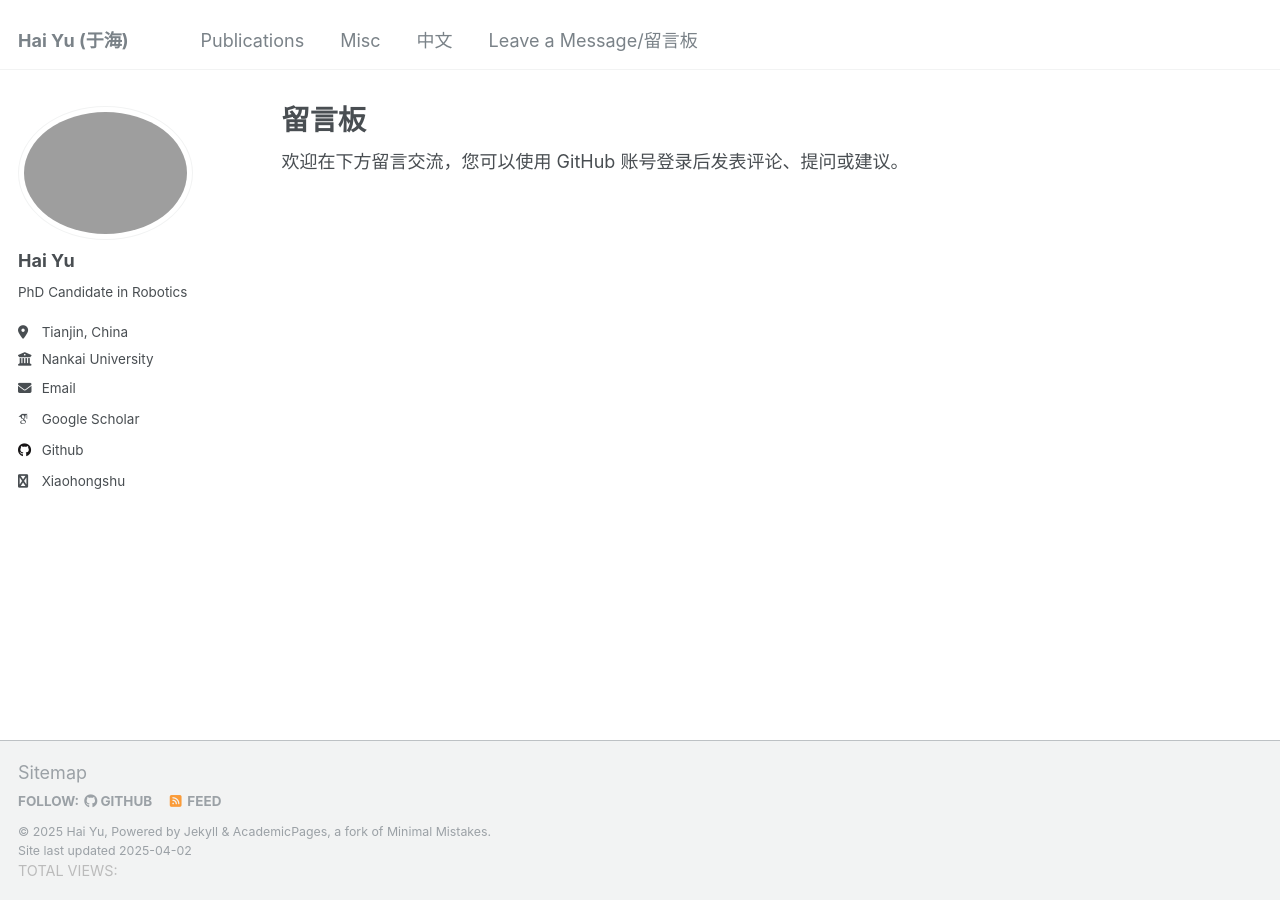
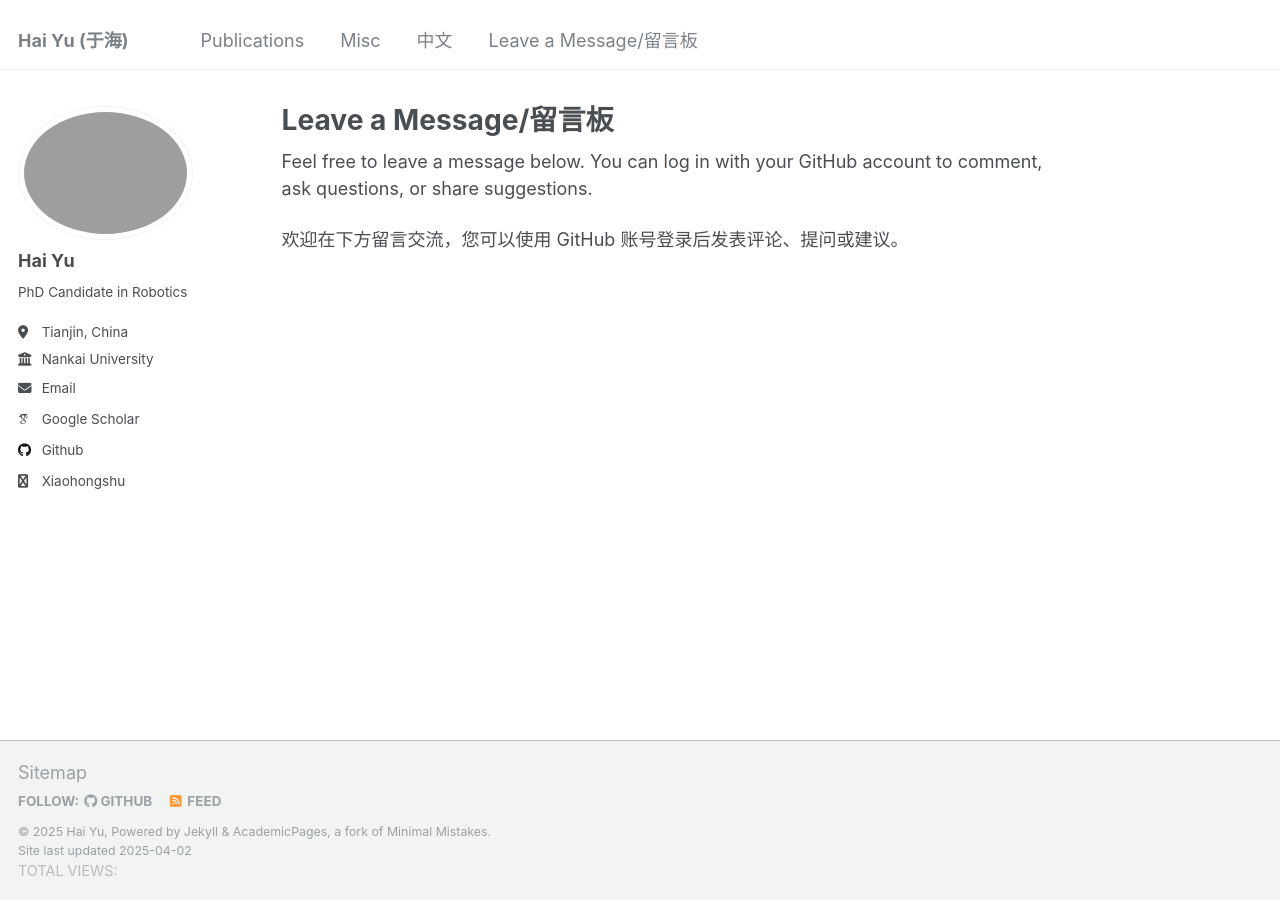
Before and after one commit to wangy1893/wangy1893.github.io, a Jekyll site: the page built from _pages/comments.md, in a window 1280 px wide. Built offline with Jekyll 4.4.1, drawn with Linux system fonts in a browser that asks for light colours; some web fonts are replaced; comment, search, counter and statistics services are not loaded.

Commit message:
Update comments.md

```diff
--- a/_pages/comments.md
+++ b/_pages/comments.md
@@ -1,9 +1,11 @@
 ---
 layout: single
-title: "留言板"
+title: "Leave a Message/留言板"
 permalink: /comments/
 author_profile: true
 ---
+
+Feel free to leave a message below. You can log in with your GitHub account to comment, ask questions, or share suggestions.
 
 欢迎在下方留言交流，您可以使用 GitHub 账号登录后发表评论、提问或建议。
 
```
